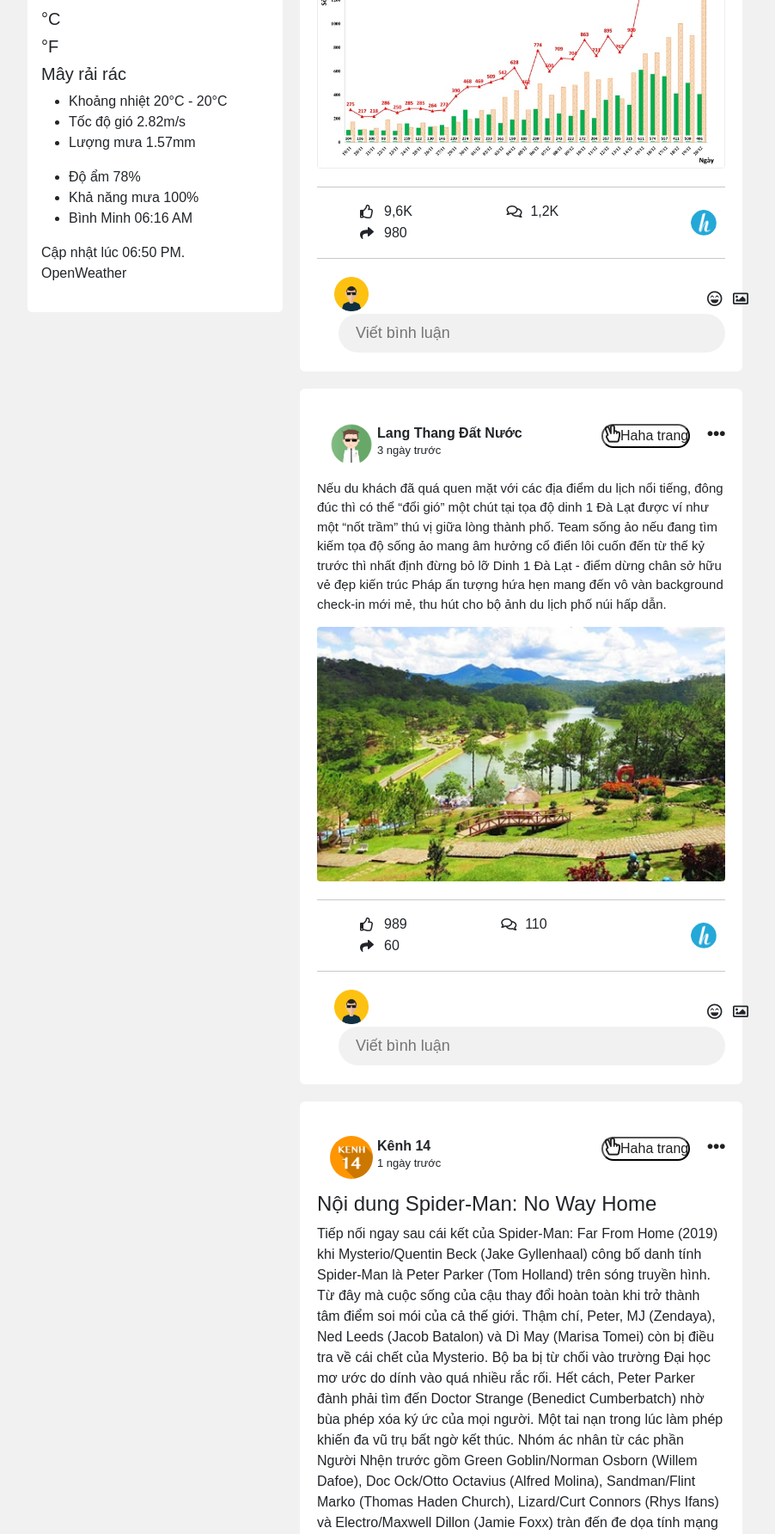
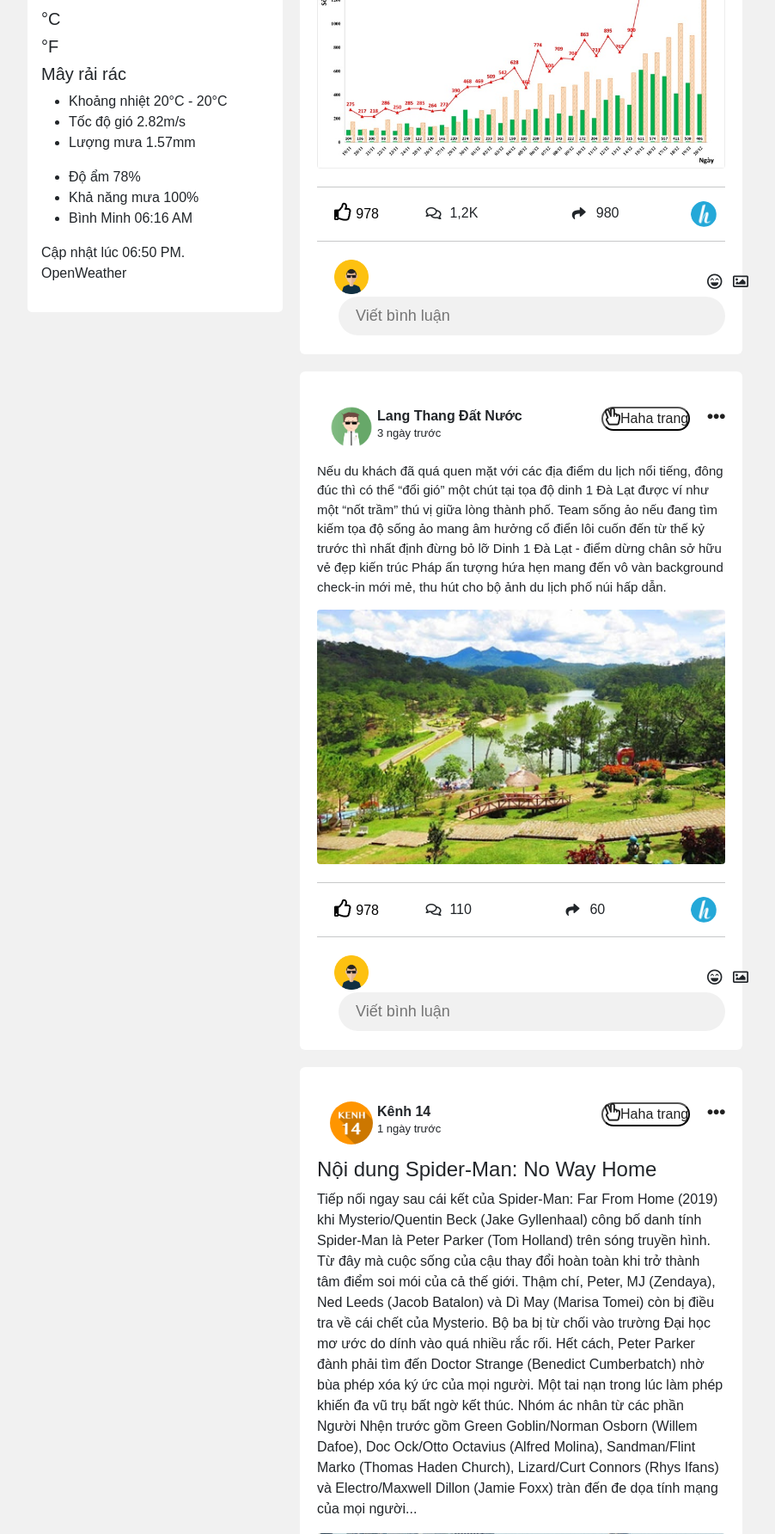
Before and after one commit to TrinhMinhTinh/BTL-CNWEB, a PHP site: page / in a window 1280 px wide. Shown: the part 1349-3133 px from the top of the page at 86% size, without its empty margins (75-977 px from the left). Run offline with PHP 8.4, Linux system fonts and the light colour scheme.

Commit message:
created js for like button

```diff
--- /dev/null
+++ b/JS/like.js
@@ -0,0 +1,18 @@
+const likeBtn = document.querySelector(".like__btn");
+let likeIcon = document.querySelector("#icon"),
+  count = document.querySelector("#count");
+
+let clicked = false;
+
+
+likeBtn.addEventListener("click", () => {
+  if (!clicked) {
+    clicked = true;
+    likeIcon.innerHTML = `<i class="fas fa-thumbs-up"></i>`;
+    count.textContent++;
+  } else {
+    clicked = false;
+    likeIcon.innerHTML = `<i class="far fa-thumbs-up"></i>`;
+    count.textContent--;
+  }
+});
--- a/home.php
+++ b/home.php
@@ -136,8 +136,8 @@
                     </div>
                 </div>
                 <div class="setting-link">
-                    <a href="logout.php" class="text-decoration-none link-primary" style="color:#212121"><i class="fas fa-sign-out-alt"></i></a>
-                    <a href = "logout.php" class="text-decoration-none link-primary" style="color:#212121"><p>Đăng xuất</p></a>
+                    <a href="#" class="text-decoration-none link-primary" style="color:#212121"><i class="fas fa-sign-out-alt"></i></a>
+                    <a href = "#" class="text-decoration-none link-primary" style="color:#212121"><p>Đăng xuất</p></a>
                 </div>
                 <div>
                     <hr>
--- a/index.php
+++ b/index.php
@@ -129,8 +129,8 @@
                     </div>
                 </div>
                 <div class="setting-link">
-                    <a href="logout.php" class="text-decoration-none link-primary" style="color:#212121"><i class="fas fa-sign-out-alt"></i></a>
-                    <a href = "logout.php" class="text-decoration-none link-primary" style="color:#212121"><p>Đăng xuất</p></a>
+                    <a href="home.php" class="text-decoration-none link-primary" style="color:#212121"><i class="fas fa-sign-out-alt"></i></a>
+                    <a href = "home.php" class="text-decoration-none link-primary" style="color:#212121"><p>Đăng xuất</p></a>
                 </div>
                 <div>
                     <hr>
@@ -303,7 +303,10 @@
                 </div>
                 <div class="post-row">
                     <div class="activity-icon">
-                        <div><i class="far fa-thumbs-up"></i>9,6K</div>
+                        <a class="like__btn" style="text-decoration:none; color: #000; font-size: 16px;">
+                           <span id="icon"><i class="far fa-thumbs-up" ></i></span>
+                           <span id="count">978</span>
+                        </a>
                         <div><i class="far fa-comments"></i>1,2K</div>
                         <div><i class="fas fa-share"></i>980</div>
                     </div>
@@ -346,7 +349,10 @@
                 </div>
                 <div class="post-row">
                     <div class="activity-icon">
-                        <div><i class="far fa-thumbs-up"></i>989</div>
+                        <a class="like__btn" style="text-decoration:none; color: #000; font-size: 16px;">
+                           <span id="icon"><i class="far fa-thumbs-up" ></i></span>
+                           <span id="count">978</span>
+                        </a>
                         <div><i class="far fa-comments"></i>110</div>
                         <div><i class="fas fa-share"></i>60</div>
                     </div>
@@ -395,7 +401,10 @@
                 </div>
                 <div class="post-row">
                     <div class="activity-icon">
-                        <div><i class="far fa-thumbs-up"></i>8,9K</div>
+                        <a class="like__btn" style="text-decoration:none; color: #000; font-size: 16px;">
+                           <span id="icon"><i class="far fa-thumbs-up" ></i></span>
+                           <span id="count">231</span>
+                        </a>
                         <div><i class="far fa-comments"></i>970</div>
                         <div><i class="fas fa-share"></i>278</div>
                     </div>
@@ -481,6 +490,7 @@
         integrity="sha384-ka7Sk0Gln4gmtz2MlQnikT1wXgYsOg+OMhuP+IlRH9sENBO0LRn5q+8nbTov4+1p"
         crossorigin="anonymous"></script>
     <script src="JS/script.js"></script>
+    <script src="JS/like.js"></script>
 </body>
 
 </html>
```
